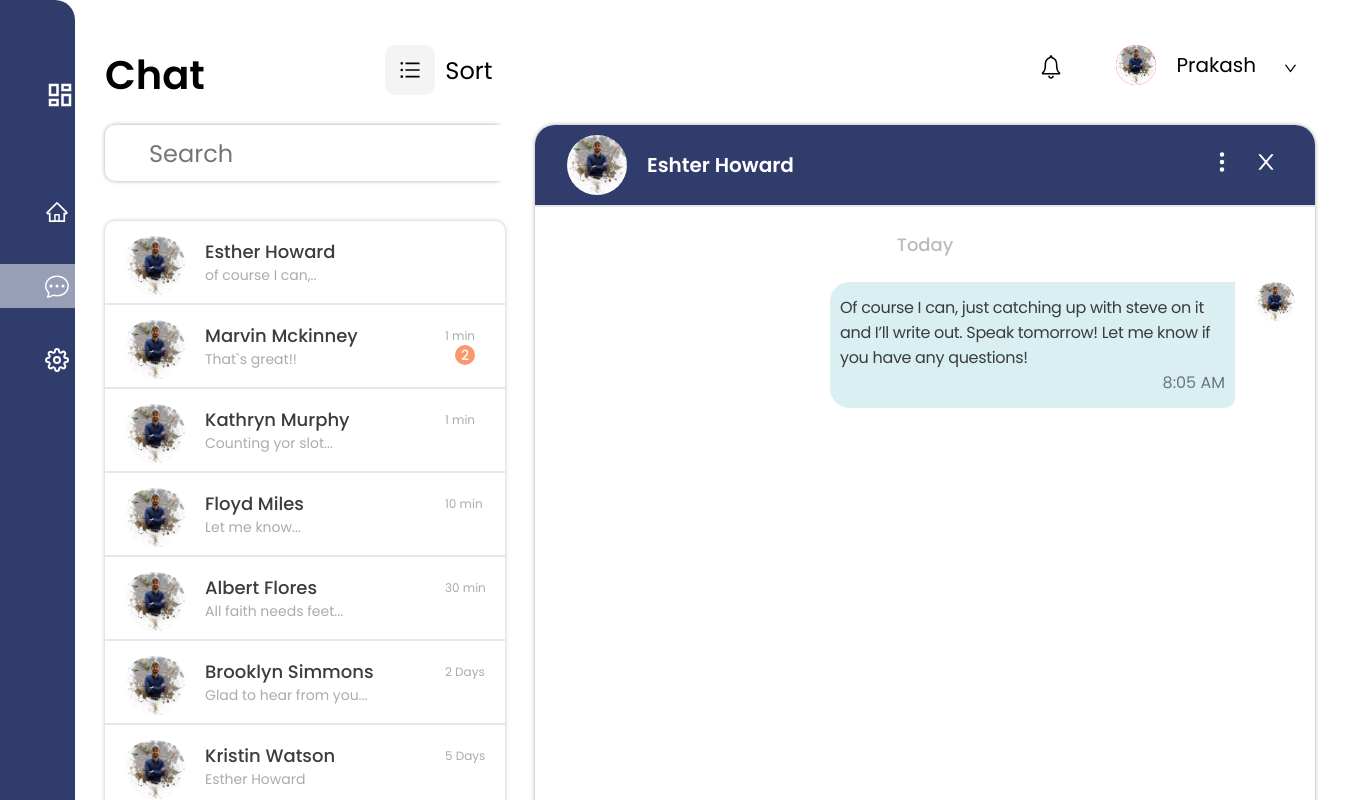
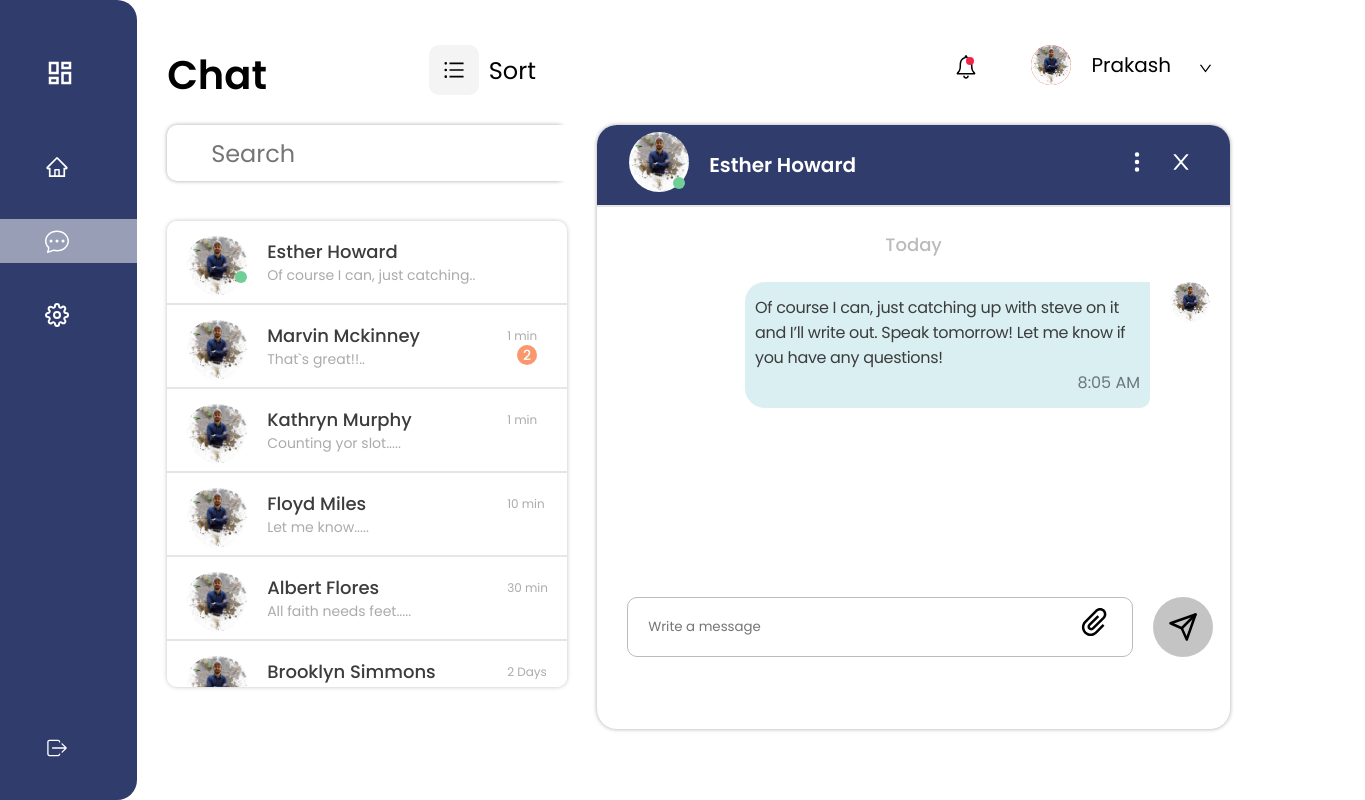
Before and after one commit to MohammedIhsaan/react-chat-app, a React (Create React App) app: page / in a window 1280 px wide. Shown: the top 800 px of the page, 1365 px wide, since content can reach past the window. Built offline with nearby package versions, Linux system fonts and the light colour scheme.

Commit message:
worked on css and app functionality

```diff
--- a/package.json
+++ b/package.json
@@ -7,6 +7,7 @@
     "@testing-library/jest-dom": "^5.12.0",
     "@testing-library/react": "^11.2.6",
     "@testing-library/user-event": "^12.8.3",
+    "gh-pages": "^3.2.3",
     "react": "^17.0.2",
     "react-dom": "^17.0.2",
     "react-icons": "^4.3.1",
@@ -15,6 +16,8 @@
     "web-vitals": "^1.1.2"
   },
   "scripts": {
+    "predeploy": "npm run build",
+    "deploy": "gh-pages -d build",
     "start": "react-scripts start",
     "build": "react-scripts build",
     "test": "react-scripts test",
--- a/src/App.js
+++ b/src/App.js
@@ -1,4 +1,4 @@
-import React from "react";
+import React, { createContext, useState } from "react";
 import styled from "styled-components";
 import ChatComponent from "./components/ChatComponent";
 import SideBar from "./components/SideBar";
@@ -7,11 +7,103 @@ const Container = styled.div`
   display: flex;
 `;
 
+let userdata = [
+  {
+    id: 1,
+    memberNmae: "Esther Howard",
+    recentMsg:
+      "Of course I can, just catching up with steve on it and I’ll write out. Speak tomorrow! Let me know if you have any questions!",
+    count: null,
+    status: true,
+  },
+  {
+    id: 2,
+    memberNmae: "Marvin Mckinney",
+    recentMsg: "That`s great!!",
+    time: "1 min",
+    count: 2,
+    status: false,
+  },
+  {
+    id: 3,
+    memberNmae: "Kathryn Murphy",
+    recentMsg: "Counting yor slot...",
+    time: "1 min",
+    count: null,
+    status: false,
+  },
+  {
+    id: 4,
+    memberNmae: "Floyd Miles",
+    recentMsg: "Let me know...",
+    time: "10 min",
+    count: null,
+    status: false,
+  },
+  {
+    id: 5,
+    memberNmae: "Albert Flores",
+    recentMsg: "All faith needs feet...",
+    time: "30 min",
+    count: null,
+    status: false,
+  },
+  {
+    id: 6,
+    memberNmae: "Brooklyn Simmons",
+    recentMsg: "Glad to hear from you...",
+    time: "2 Days",
+    count: null,
+    status: false,
+  },
+  {
+    id: 7,
+    memberNmae: "Kristin Watson",
+    recentMsg: "Esther Howard",
+    time: "5 Days",
+    count: null,
+    status: false,
+  },
+  {
+    id: 8,
+    memberNmae: "Annette Black",
+    recentMsg: "Esther Howard",
+    time: "1 Week",
+    count: null,
+    status: false,
+  },
+  {
+    id: 9,
+    memberNmae: "Savannah Nguyen",
+    recentMsg: "Esther Howard",
+    time: "2 Week",
+    count: null,
+    status: false,
+  },
+];
+
+export const AppContext = createContext(null);
+
 export default function App() {
+  const [userNames, setuserName] = useState("Esther Howard");
+  const [searchName, setsearchName] = useState("");
+  const [data, setdata] = useState(userdata);
   return (
-    <Container>
-      <SideBar />
-      <ChatComponent />
-    </Container>
+    <AppContext.Provider
+      value={{
+        userNames,
+        setuserName,
+        data,
+        setdata,
+        searchName,
+        setsearchName,
+        userdata,
+      }}
+    >
+      <Container>
+        <SideBar />
+        <ChatComponent />
+      </Container>
+    </AppContext.Provider>
   );
 }
--- a/src/components/ActiveChatRoom.js
+++ b/src/components/ActiveChatRoom.js
@@ -1,6 +1,6 @@
 import React from "react";
 import styled from "styled-components";
-import { Mobile } from "../reponsive";
+import { Desktop2, Mobile } from "../reponsive";
 import ChatHeader from "./ChatHeader";
 import ChatRoom from "./ChatRoom";
 
@@ -9,6 +9,10 @@ const Container = styled.div`
   margin-right: 50px;
   width: 780px;
   height: 860px;
+  /* height: 75.5vh; */
+  ${Desktop2({
+    height: "75.5vh",
+  })}
   background: #ffffff;
   box-shadow: 0px 0px 4px rgba(0, 0, 0, 0.35);
   border-radius: 20px;
@@ -16,9 +20,12 @@ const Container = styled.div`
     marginLeft: "0px",
     marginRight: "0px",
     borderRadius: "0px",
-    width: "375px",
+    width: "100%",
     height: "100vh",
   })}
+  ${Desktop2({
+    width: "65%",
+  })};
 `;
 
 export default function ActiveChatRoom() {
--- a/src/components/ChatComponent.js
+++ b/src/components/ChatComponent.js
@@ -1,15 +1,27 @@
 import React from "react";
 
 import styled from "styled-components";
-import { Mobile } from "../reponsive";
+import { Desktop2, Mobile, Mobile375 } from "../reponsive";
 import Header from "./Header";
 import MainCotainer from "./MainCotainer";
 
 const Container = styled.div`
   width: 1290px;
-  height: 1024px;
+  /* height: 1024px; */
+  height: 100vh;
 
+  ${Desktop2({
+    borderRadius: "0px",
+    width: "1250px",
+    height: "0",
+  })};
   ${Mobile({
+    borderRadius: "0px",
+    width: "420px",
+    height: "0",
+  })};
+
+  ${Mobile375({
     borderRadius: "0px",
     width: "375px",
     height: "0",
--- a/src/components/ChatHeader.js
+++ b/src/components/ChatHeader.js
@@ -1,4 +1,4 @@
-import React from "react";
+import React, { useContext } from "react";
 import styled from "styled-components";
 import { BsThreeDotsVertical } from "react-icons/bs";
 import { AiOutlineClose } from "react-icons/ai";
@@ -6,6 +6,7 @@ import { RiMenu4Fill } from "react-icons/ri";
 import { IoMdArrowBack } from "react-icons/io";
 import UserImg from "../images/ihsaan.jpeg";
 import { Mobile } from "../reponsive";
+import { AppContext } from "../App";
 
 const Container = styled.div`
   /* ${Mobile({
@@ -88,6 +89,18 @@ const UserImage = styled.img`
 const UserName = styled.div`
   /* font-size: 40px; */
 `;
+const ImgDiv = styled.div`
+  position: relative;
+`;
+const DotDiv = styled.div`
+  position: absolute;
+  width: 12px;
+  height: 12px;
+  border-radius: 50%;
+  right: 4px;
+  bottom: 10px;
+  background: #6fcf97;
+`;
 const Name = styled.div`
   font-size: 20px;
   font-weight: 600;
@@ -115,9 +128,11 @@ const Right = styled.div`
 const MenuIcon = styled.div`
   font-size: 24px;
   padding-right: 20px;
+  cursor: pointer;
 `;
 const CloseIcon = styled.div`
   font-size: 24px;
+  cursor: pointer;
   ${Mobile({
     display: "none",
   })}
@@ -128,6 +143,7 @@ const Line = styled.hr`
 `;
 
 export default function ChatHeader() {
+  const { userNames } = useContext(AppContext);
   return (
     <Container>
       <MobileHeader>
@@ -142,10 +158,13 @@ export default function ChatHeader() {
             <BackArrow>
               <IoMdArrowBack />
             </BackArrow>
-            <UserImage src={UserImg} />
+            <ImgDiv>
+              <DotDiv />
+              <UserImage src={UserImg} />
+            </ImgDiv>
           </UserIcon>
           <UserName>
-            <Name>Eshter Howard</Name>
+            <Name>{userNames}</Name>
             <Status>Online</Status>
           </UserName>
         </Left>
--- a/src/components/ChatRoom.js
+++ b/src/components/ChatRoom.js
@@ -1,19 +1,17 @@
-import React from "react";
+import React, { useContext } from "react";
 import styled from "styled-components";
 import { ImAttachment } from "react-icons/im";
 import { FiSend } from "react-icons/fi";
 
 import Img from "../images/ihsaan.jpeg";
-import { Mobile } from "../reponsive";
+import { Desktop2, Mobile } from "../reponsive";
+import { AppContext } from "../App";
 
 const Container = styled.div`
   /* border: 1px solid blue; */
-  height: 90%;
-  ${Mobile({
-    // marginLeft: "0px",
-    // marginRight: "0px",
-    // borderRadius: "0px",
-    // width: "50%",
+  height: 65vh;
+  ${Desktop2({
+    height: "65vh,",
   })}
 `;
 const Day = styled.h3`
@@ -23,6 +21,10 @@ const Day = styled.h3`
   color: #bbbbbb;
   padding-top: 24px;
   padding-bottom: 24px;
+  ${Mobile({
+    fontSize: "12px",
+    paddingTop: "16px",
+  })}
 `;
 const Wrapper = styled.div`
   display: flex;
@@ -31,7 +33,11 @@ const Wrapper = styled.div`
 
 const MsgBox = styled.div`
   /* border: 1px solid green; */
-  height: 88%;
+  /* height: 88%; */
+  height: 92%;
+  ${Desktop2({
+    height: "75%",
+  })}
   display: flex;
   flex-direction: column;
   ${Mobile({
@@ -46,7 +52,6 @@ const MsgDetails = styled.div`
   align-items: flex-start;
   padding: 13px 10px;
   width: 385px;
-  height: 100px;
   background: rgba(180, 223, 229, 0.5);
   border-radius: 20px 0px 10px 20px;
   ${Mobile({
@@ -59,7 +64,6 @@ const MsgDetails = styled.div`
 
 const Msg = styled.div`
   font-size: 16px;
-  height: 90px;
   letter-spacing: -0.02em;
   font-weight: normal;
   color: #3c3c3c;
@@ -99,10 +103,13 @@ const InputWrap = styled.div`
   margin-left: 30px;
   margin-right: 20px;
   ${Mobile({
-    width: "281px",
+    width: "75%",
     height: "44px",
     marginRight: "10px",
     marginLeft: "20px",
+  })}
+  ${Desktop2({
+    width: "80%",
   })}
 `;
 const Input = styled.input`
@@ -111,6 +118,9 @@ const Input = styled.input`
   height: 55px;
   border-radius: 10px;
   padding-left: 20px;
+  :focus-visible {
+    outline: none;
+  }
 
   ${Mobile({
     width: "100%",
@@ -120,6 +130,8 @@ const Input = styled.input`
 const AttachIcon = styled.div`
   font-size: 28px;
   padding-right: 23px;
+  padding-left: 23px;
+  cursor: pointer;
   ${Mobile({
     fontSize: "22px",
   })}
@@ -133,6 +145,7 @@ const SendIcon = styled.div`
   border-radius: 50%;
   font-size: 30px;
   background: #c4c4c4;
+  cursor: pointer;
   ${Mobile({
     width: "44px",
     height: "44px",
@@ -141,16 +154,18 @@ const SendIcon = styled.div`
 `;
 
 export default function ChatRoom() {
+  const { data, userNames } = useContext(AppContext);
+
+  console.log(userNames);
+  let userObj = data.filter((obj) => obj.memberNmae === userNames);
+
   return (
     <Container>
       <MsgBox>
         <Day>Today</Day>
         <Wrapper>
           <MsgDetails>
-            <Msg>
-              Of course I can, just catching up with steve on it and I’ll write
-              out. Speak tomorrow! Let me know if you have any questions!
-            </Msg>
+            <Msg>{userObj[0]?.recentMsg}</Msg>
             <Time>8:05 AM</Time>
           </MsgDetails>
           <UserImg src={Img} />
--- a/src/components/Header.js
+++ b/src/components/Header.js
@@ -36,6 +36,7 @@ const SortIcon = styled.div`
   height: 50px;
   background: #f4f4f4;
   border-radius: 10px;
+  cursor: pointer;
 `;
 
 const Span = styled.div`
@@ -50,16 +51,30 @@ const UserDetails = styled.div`
   justify-content: flex-end;
   padding-right: 67px;
 `;
+
+const DotDiv = styled.div`
+  position: absolute;
+  width: 8px;
+  height: 8px;
+  border-radius: 50%;
+  right: 57px;
+  bottom: 60px;
+  background: #ef254a;
+`;
+
 const NotifyIcon = styled.div`
   font-size: 30px;
   padding-top: 5px;
   padding-right: 50px;
+  position: relative;
+  cursor: pointer;
 `;
 const UserIcon = styled.div`
   width: 40px;
   height: 40px;
   border-radius: 50%;
   background-color: red;
+  cursor: pointer;
 `;
 const Image = styled.img`
   width: 40px;
@@ -73,10 +88,12 @@ const UserName = styled.div`
   padding-top: 5px;
   padding-right: 27px;
   padding-left: 20px;
+  cursor: pointer;
 `;
 const DropIcon = styled.div`
   font-size: 15px;
   padding-top: 14px;
+  cursor: pointer;
 `;
 
 export default function Header() {
@@ -93,6 +110,7 @@ export default function Header() {
       </LeftContainer>
       <UserDetails>
         <NotifyIcon>
+          <DotDiv />
           <IoIosNotificationsOutline />
         </NotifyIcon>
         <UserIcon>
--- a/src/components/MembersList.js
+++ b/src/components/MembersList.js
@@ -1,77 +1,12 @@
-import React from "react";
+import React, { useContext, useEffect } from "react";
 import styled from "styled-components";
 import { IoIosSearch } from "react-icons/io";
 import MyImg from "../images/ihsaan.jpeg";
-import { Mobile } from "../reponsive";
-
-let data = [
-  {
-    id: 1,
-    memberNmae: "Esther Howard",
-    recentMsg: "of course I can,..",
-    count: null,
-  },
-  {
-    id: 2,
-    memberNmae: "Marvin Mckinney",
-    recentMsg: "That`s great!!",
-    time: "1 min",
-    count: 2,
-  },
-  {
-    id: 3,
-    memberNmae: "Kathryn Murphy",
-    recentMsg: "Counting yor slot...",
-    time: "1 min",
-    count: null,
-  },
-  {
-    id: 4,
-    memberNmae: "Floyd Miles",
-    recentMsg: "Let me know...",
-    time: "10 min",
-    count: null,
-  },
-  {
-    id: 5,
-    memberNmae: "Albert Flores",
-    recentMsg: "All faith needs feet...",
-    time: "30 min",
-    count: null,
-  },
-  {
-    id: 6,
-    memberNmae: "Brooklyn Simmons",
-    recentMsg: "Glad to hear from you...",
-    time: "2 Days",
-    count: null,
-  },
-  {
-    id: 7,
-    memberNmae: "Kristin Watson",
-    recentMsg: "Esther Howard",
-    time: "5 Days",
-    count: null,
-  },
-  {
-    id: 8,
-    memberNmae: "Annette Black",
-    recentMsg: "Esther Howard",
-    time: "1 Week",
-    count: null,
-  },
-  {
-    id: 9,
-    memberNmae: "Savannah Nguyen",
-    recentMsg: "Esther Howard",
-    time: "2 Week",
-    count: null,
-  },
-];
+import { Desktop2, Mobile } from "../reponsive";
+import { AppContext } from "../App";
 
 const Container = styled.div`
   padding-left: 30px;
-
   ${Mobile({
     display: "none",
   })}
@@ -90,6 +25,10 @@ const Input = styled.input`
   font-size: 24px;
   padding-left: 22px;
   border: none;
+
+  :focus-visible {
+    outline: none;
+  }
 `;
 const Wrapper = styled.div`
   margin-top: 40px;
@@ -97,17 +36,47 @@ const Wrapper = styled.div`
   padding-bottom: 50px;
   width: 400px;
   height: 717px;
+  /* height: 52vh; */
+  ${Desktop2({
+    height: "52vh",
+  })}
   background: #ffffff;
   box-shadow: 0px 0px 4px rgba(0, 0, 0, 0.25);
   border-radius: 10px;
+  overflow: scroll;
+  ::-webkit-scrollbar {
+    width: 2.5px;
+    height: 0px;
+    background-color: #aaa;
+  }
+  ::-webkit-scrollbar-thumb {
+    background: #303c6c;
+  }
 `;
 const AllMember = styled.div`
   display: flex;
   align-items: center;
+  cursor: pointer;
 `;
 const Left = styled.div`
   flex: 1;
 `;
+
+const ImgDiv = styled.div`
+  position: relative;
+`;
+const DotDiv = styled.div`
+  position: absolute;
+  width: 12px;
+  height: 12px;
+  border-radius: 50%;
+  right: 20px;
+  bottom: 20px;
+  background: #6fcf97;
+
+  display: ${(props) => props.type || "none"};
+`;
+
 const MemberImg = styled.img`
   width: 60px;
   height: 60px;
@@ -158,24 +127,59 @@ const Line = styled.hr`
 `;
 
 export default function MembersList() {
+  const { setuserName, data, setdata, setsearchName, searchName, userdata } =
+    useContext(AppContext);
+
+  const handelClick = (e) => {
+    setuserName(e);
+  };
+  const handleChange = (e) => {
+    setsearchName(e.target.value);
+  };
+
+  useEffect(() => {
+    let res = userdata.filter(
+      (obj) =>
+        obj.memberNmae.substr(0, searchName.length).toUpperCase() ==
+        searchName.toUpperCase()
+    );
+    setdata(res);
+    if (searchName.length === 0) {
+      setdata(userdata);
+    }
+
+    console.log("res", res);
+  }, [searchName]);
+
   return (
     <Container>
       <SearchBox>
         <IoIosSearch style={{ fontSize: "26px", paddingLeft: "22px" }} />
-        <Input placeholder="Search" />
+        <Input placeholder="Search" onChange={handleChange} />
       </SearchBox>
       <Wrapper>
         {data.map((obj) => {
           return (
             <>
               <>
-                <AllMember>
+                <AllMember
+                  key={obj.id}
+                  onClick={() => handelClick(obj?.memberNmae)}
+                >
                   <Left>
-                    <MemberImg src={MyImg} />
+                    <ImgDiv>
+                      <DotDiv type={obj.status} />
+                      <MemberImg src={MyImg} />
+                    </ImgDiv>
                   </Left>
                   <Middel>
-                    <MemberName>{obj.memberNmae}</MemberName>
-                    <LastMsg>{obj.recentMsg}</LastMsg>
+                    <MemberName>{obj?.memberNmae}</MemberName>
+                    <LastMsg>
+                      {obj.recentMsg?.split(" ").length > 10
+                        ? obj.recentMsg?.substr(0, 30)
+                        : obj?.recentMsg}
+                      ..
+                    </LastMsg>
                   </Middel>
                   <Right>
                     <Time>{obj.time ? obj.time : ""}</Time>
--- a/src/components/SideBar.js
+++ b/src/components/SideBar.js
@@ -6,19 +6,23 @@ import { AiOutlineHome } from "react-icons/ai";
 import { BsChatDots } from "react-icons/bs";
 import { FiSettings } from "react-icons/fi";
 import { IoIosLogOut } from "react-icons/io";
-import { Mobile } from "../reponsive";
+import { Desktop2, Mobile } from "../reponsive";
 
 const Container = styled.div`
   display: flex;
   flex-direction: column;
   width: 150px;
   height: 1024px;
+  /* height: 100vh; */
   color: #ffffff;
   background: #303c6c;
   border-radius: 0px 20px 20px 0px;
 
   ${Mobile({
     display: "none",
+  })}
+  ${Desktop2({
+    height: "100vh",
   })}
 `;
 
```
Also changed, not shown: src/reponsive.js (+14 -0 lines), 1 other file (tests, documents, lock files or other folders).
